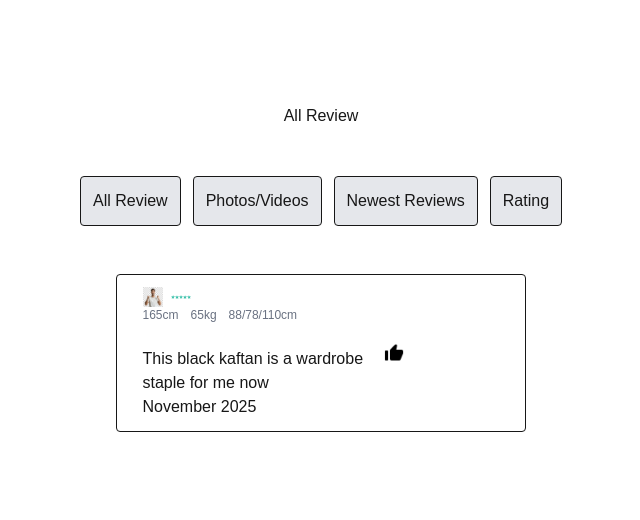
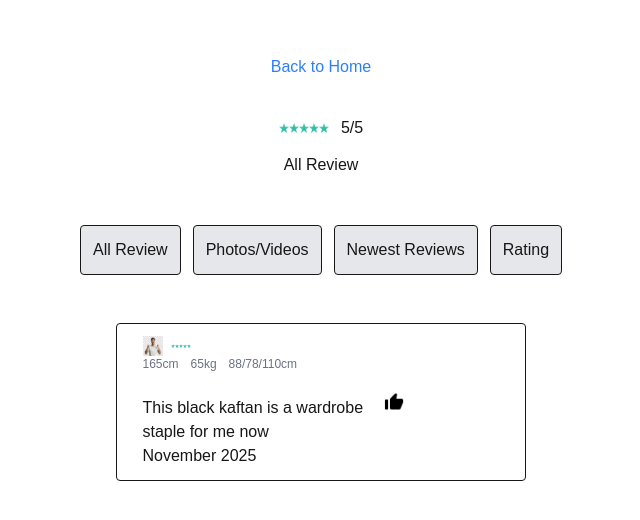
Before and after one commit to vincentsim01/WeRent-frontend, a Next.js app: page /review in a window 1280 px wide. Shown: the part 132-652 px from the top of the page, without its empty margins (319-959 px from the left). Built offline with nearby package versions, Linux system fonts and the light colour scheme.

Commit message:
placeholder

```diff
--- a/app/component/Banner/Page.tsx
+++ b/app/component/Banner/Page.tsx
@@ -3,7 +3,7 @@ import { memo } from 'react';
 const Page = () => {
   return (
     <div>
-      <img src='./Dress1.webp' alt='Dress1' />
+      <img src='./Dress1.webp' alt='Dress1' className='w-[40%]' />
       <h1 className='text-4xl font-bold mt-4'>Black Kaftan With Embellishment</h1>
     </div>
   );
--- a/app/component/Star/Page.tsx
+++ b/app/component/Star/Page.tsx
@@ -4,7 +4,10 @@ const Page = () => {
   return (
     <div>
       <h2></h2>
-      <img src='./star.png' alt='Dress1' />
+      <div className='flex gap-3 justify-start items-center'>
+          <img src='./star.png' alt='Dress1' className='w-[50px]'/><span>5/5</span>
+      </div>
+
     </div>
   );
 };
--- a/app/page.tsx
+++ b/app/page.tsx
@@ -2,6 +2,7 @@ import Image from "next/image";
 import Link from "next/link";
 import Banner from "./component/Banner/Page";
 import Star from "./component/Star/Page";
+import Review from "./component/Review/Page";
 
 
 
@@ -12,6 +13,7 @@ export default function Home() {
       <Banner />
       <Star />
       <Link href='/review' className="text-2xl text-blue-500 mt-4">View More</Link>
+      <Review />
 
     </div>
   );
--- a/app/review/page.tsx
+++ b/app/review/page.tsx
@@ -1,10 +1,17 @@
 import { memo } from 'react';
 import Review from '../component/Review/Page';
 import Filter from '../component/Filter/Page';
+import Star from '../component/Star/Page';
+import Link from 'next/link';
 
 const Page = () => {
   return (
     <div className="flex flex-col items-center justify-center h-screen p-5">
+      <Link href='/' className="text-blue-500 hover:text-blue-700">
+        Back to Home
+      </Link>
+      <br></br>
+      <Star />
       <h2>All Review</h2>
       <br></br>
       <br></br>
```
